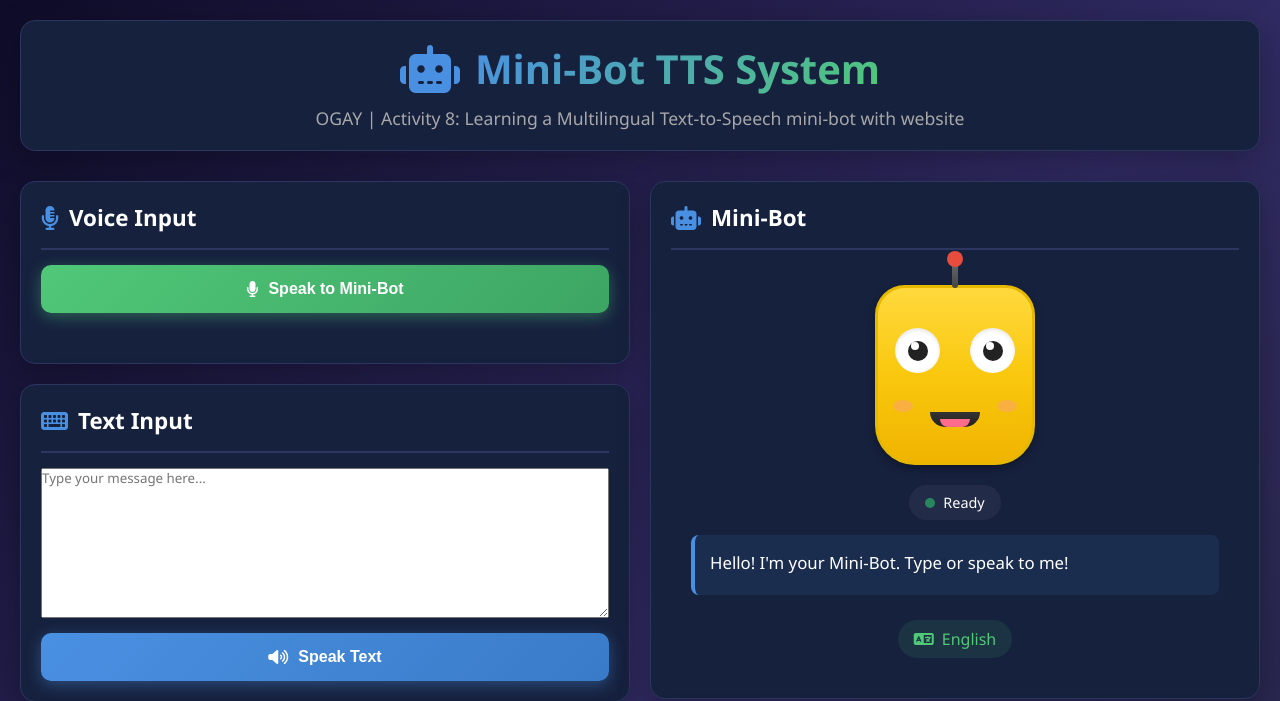
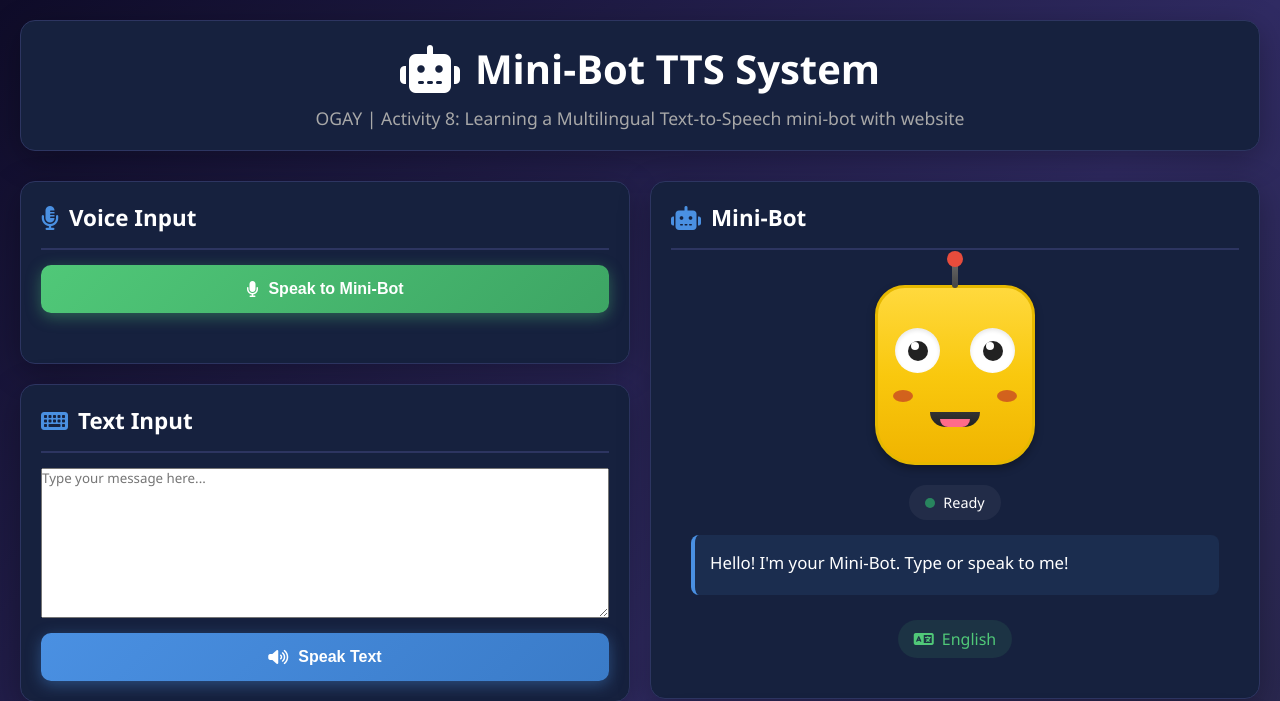
Before and after one commit to Rafael055/Embedded_Act8, a Flask app: page / in a window 1280 px wide. Shown: the top 701 px of the page. Run offline with Flask 3, Linux system fonts and the light colour scheme; data that the repository does not hold is empty.

Commit message:
Changed colors

```diff
--- a/app.py
+++ b/app.py
@@ -89,6 +89,7 @@ LANGUAGES = {
         'com.br': 'Brazil',
         'pt': 'Portugal'
     }},
+   'tl': {'name': 'Filipino (Tagalog)', 'voices': {'com.ph': 'Philippines'}},
     'ru': {'name': 'Russian', 'voices': {'ru': 'Russia'}},
     'ja': {'name': 'Japanese', 'voices': {'co.jp': 'Japan'}},
     'ko': {'name': 'Korean', 'voices': {'co.kr': 'Korea'}},
@@ -99,7 +100,6 @@ LANGUAGES = {
     'nl': {'name': 'Dutch', 'voices': {'nl': 'Netherlands'}},
     'pl': {'name': 'Polish', 'voices': {'pl': 'Poland'}},
     'tr': {'name': 'Turkish', 'voices': {'com.tr': 'Turkey'}},
-    'tl': {'name': 'Filipino (Tagalog)', 'voices': {'com.ph': 'Philippines'}},
 }
 
 # Speech rate options (slow=True for slow, slow=False for normal)
--- a/static/css/style.css
+++ b/static/css/style.css
@@ -58,12 +58,12 @@ body {
 
 .logo i {
     font-size: 3em;
-    color: var(--primary-color);
+    color: white;
 }
 
 .logo h1 {
     font-size: 2.5em;
-    background: linear-gradient(135deg, var(--primary-color), var(--secondary-color));
+    background: white;
     -webkit-background-clip: text;
     -webkit-text-fill-color: transparent;
     background-clip: text;
@@ -445,7 +445,7 @@ textarea {
 
 .robot-cheeks {
     position: absolute;
-    bottom: 50px;
+    bottom: 60px;
     left: 0;
     right: 0;
     display: flex;
@@ -456,7 +456,7 @@ textarea {
 .cheek {
     width: 20px;
     height: 12px;
-    background: rgba(255, 150, 150, 0.4);
+    background: rgba(188, 40, 40, 0.628);
     border-radius: 50%;
 }
 
```
